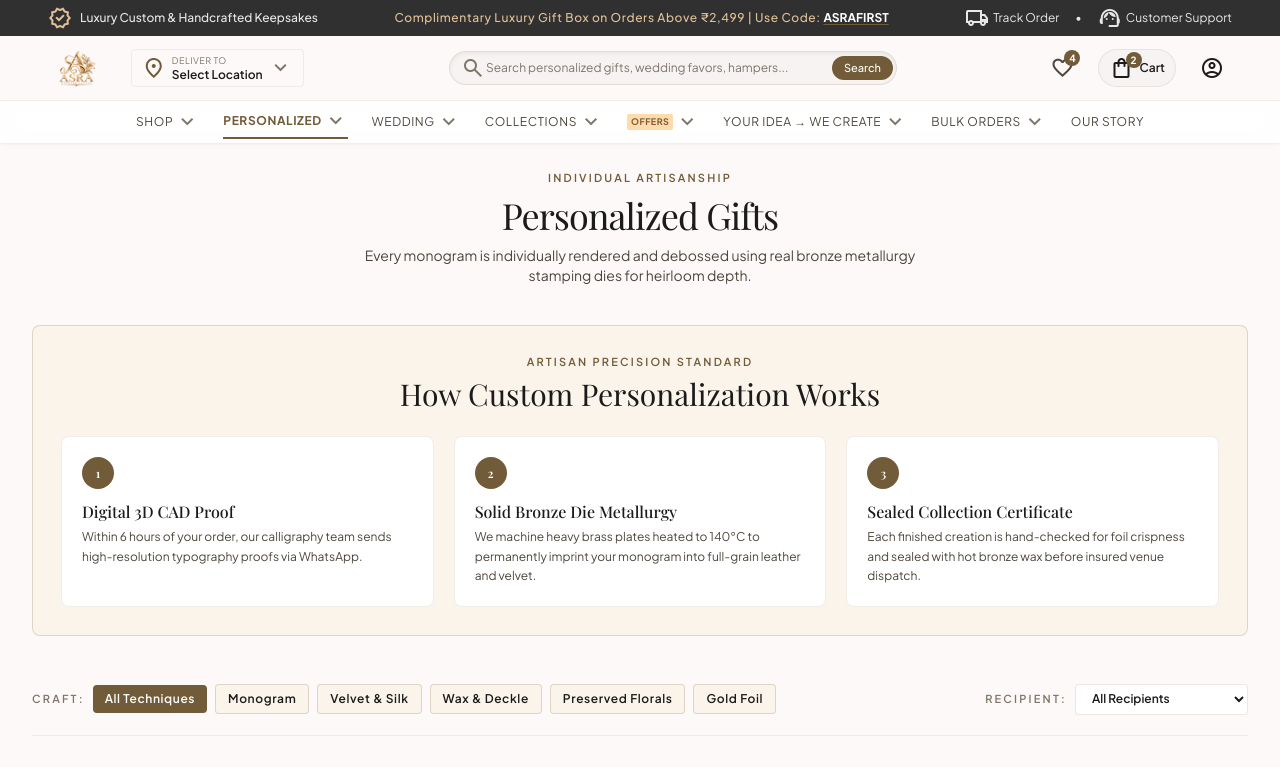
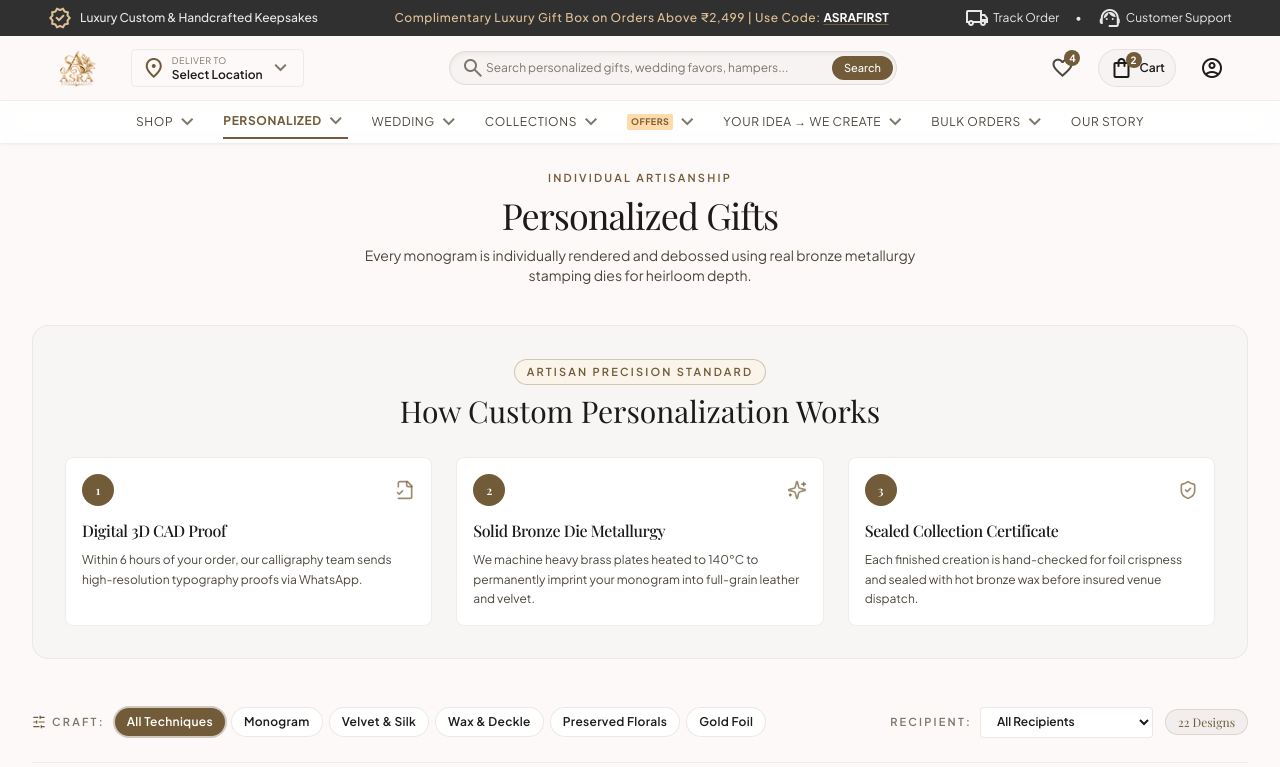
Before and after one commit to shahnawazalirkl-sudo/webusingAnti, a React (Vite) app in the folder Frontend/: page /personalized in a window 1280 px wide. Shown: the top 767 px of the page. Built offline with nearby package versions, Linux system fonts and the light colour scheme; a web font is replaced by a local one.

Commit message:
update personalized

```diff
--- a/Frontend/src/pages/PersonalizedPage.jsx
+++ b/Frontend/src/pages/PersonalizedPage.jsx
@@ -2,6 +2,9 @@ import React, { useState, useEffect, useRef } from 'react';
 import { useSearchParams, useLocation } from 'react-router-dom';
 import ProductCard from '../components/common/ProductCard';
 import { PRODUCTS } from '../data/productsData';
+import { Card, CardHeader, CardTitle, CardContent } from '../components/ui/card';
+import { Badge } from '../components/ui/badge';
+import { FileCheck2, Sparkles, ShieldCheck, SlidersHorizontal, RotateCcw, X, SearchX } from 'lucide-react';
 
 const PersonalizedPage = () => {
   const [searchParams, setSearchParams] = useSearchParams();
@@ -66,52 +69,73 @@ const PersonalizedPage = () => {
         </div>
 
         {/* How It Works Banner */}
-        <div className="bg-[#FAF4EB] rounded-xl p-5 sm:p-7 border border-primary/20 mb-10 sm:mb-12 shadow-xs">
-          <div className="text-center max-w-lg mx-auto mb-6">
-            <span className="text-[10px] sm:text-[11px] uppercase tracking-[0.2em] font-semibold text-primary block mb-1.5">
+        <div className="bg-surface-container-low/60 rounded-2xl p-5 sm:p-8 border border-outline-variant/30 mb-10 sm:mb-12 shadow-xs">
+          <div className="text-center max-w-lg mx-auto mb-7">
+            <Badge variant="gold" className="uppercase tracking-[0.2em] font-semibold text-[10px] sm:text-[11px] px-3 py-1 mb-2">
               Artisan Precision Standard
-            </span>
+            </Badge>
             <h2 className="font-serif text-2xl sm:text-3xl font-normal leading-tight text-on-surface">
               How Custom Personalization Works
             </h2>
           </div>
 
-          <div className="grid grid-cols-1 md:grid-cols-3 gap-3 sm:gap-4 lg:gap-5 text-xs text-on-surface-variant">
-            <div className="rounded-xl border border-outline-variant/30 bg-surface-container-lowest p-4 sm:p-5 shadow-xs hover:shadow-md hover:border-primary/40 transition-all duration-300">
-              <span className="w-8 h-8 rounded-full bg-primary text-on-primary font-serif text-xs font-semibold flex items-center justify-center mb-3 shadow-xs">
+          <div className="grid grid-cols-1 md:grid-cols-3 gap-4 sm:gap-5 lg:gap-6">
+            <Card className="hover:shadow-md hover:border-primary/40 transition-all duration-300">
+              <CardHeader className="pb-2">
+                <div className="flex items-center justify-between mb-2">
+                  <span className="w-8 h-8 rounded-full bg-primary text-on-primary font-serif text-xs font-semibold flex items-center justify-center shadow-xs">
                     1
                   </span>
-              <h4 className="font-serif text-base font-medium leading-snug text-on-surface mb-1">
+                  <FileCheck2 className="w-5 h-5 text-primary/70" />
+                </div>
+                <CardTitle className="font-serif text-base font-medium leading-snug text-on-surface">
                   Digital 3D CAD Proof
-              </h4>
+                </CardTitle>
+              </CardHeader>
+              <CardContent>
                 <p className="text-xs text-on-surface-variant leading-relaxed">
                   Within 6 hours of your order, our calligraphy team sends high-resolution typography proofs via WhatsApp.
                 </p>
-            </div>
+              </CardContent>
+            </Card>
 
-            <div className="rounded-xl border border-outline-variant/30 bg-surface-container-lowest p-4 sm:p-5 shadow-xs hover:shadow-md hover:border-primary/40 transition-all duration-300">
-              <span className="w-8 h-8 rounded-full bg-primary text-on-primary font-serif text-xs font-semibold flex items-center justify-center mb-3 shadow-xs">
+            <Card className="hover:shadow-md hover:border-primary/40 transition-all duration-300">
+              <CardHeader className="pb-2">
+                <div className="flex items-center justify-between mb-2">
+                  <span className="w-8 h-8 rounded-full bg-primary text-on-primary font-serif text-xs font-semibold flex items-center justify-center shadow-xs">
                     2
                   </span>
-              <h4 className="font-serif text-base font-medium leading-snug text-on-surface mb-1">
+                  <Sparkles className="w-5 h-5 text-primary/70" />
+                </div>
+                <CardTitle className="font-serif text-base font-medium leading-snug text-on-surface">
                   Solid Bronze Die Metallurgy
-              </h4>
+                </CardTitle>
+              </CardHeader>
+              <CardContent>
                 <p className="text-xs text-on-surface-variant leading-relaxed">
                   We machine heavy brass plates heated to 140°C to permanently imprint your monogram into full-grain leather and velvet.
                 </p>
-            </div>
+              </CardContent>
+            </Card>
 
-            <div className="rounded-xl border border-outline-variant/30 bg-surface-container-lowest p-4 sm:p-5 shadow-xs hover:shadow-md hover:border-primary/40 transition-all duration-300">
-              <span className="w-8 h-8 rounded-full bg-primary text-on-primary font-serif text-xs font-semibold flex items-center justify-center mb-3 shadow-xs">
+            <Card className="hover:shadow-md hover:border-primary/40 transition-all duration-300">
+              <CardHeader className="pb-2">
+                <div className="flex items-center justify-between mb-2">
+                  <span className="w-8 h-8 rounded-full bg-primary text-on-primary font-serif text-xs font-semibold flex items-center justify-center shadow-xs">
                     3
                   </span>
-              <h4 className="font-serif text-base font-medium leading-snug text-on-surface mb-1">
+                  <ShieldCheck className="w-5 h-5 text-primary/70" />
+                </div>
+                <CardTitle className="font-serif text-base font-medium leading-snug text-on-surface">
                   Sealed Collection Certificate
-              </h4>
+                </CardTitle>
+              </CardHeader>
+              <CardContent>
                 <p className="text-xs text-on-surface-variant leading-relaxed">
                   Each finished creation is hand-checked for foil crispness and sealed with hot bronze wax before insured venue dispatch.
                 </p>
-            </div>
+              </CardContent>
+            </Card>
           </div>
         </div>
 
@@ -119,10 +143,13 @@ const PersonalizedPage = () => {
         <div
           id="products"
           ref={productSectionRef}
-          className="flex flex-col sm:flex-row items-stretch sm:items-center justify-between gap-4 pb-5 mb-8 border-b border-outline-variant/30 scroll-mt-28"
+          className="space-y-4 pb-6 mb-8 border-b border-outline-variant/30 scroll-mt-28"
         >
-          <div className="flex items-center gap-2 flex-wrap">
-            <span className="text-[10px] sm:text-[11px] uppercase tracking-[0.2em] font-semibold text-outline">
+          <div className="flex flex-col lg:flex-row lg:items-center justify-between gap-4">
+            {/* Craft Pill Selector */}
+            <div className="flex items-center gap-1.5 flex-wrap">
+              <span className="text-[10px] sm:text-[11px] uppercase tracking-[0.2em] font-semibold text-outline mr-1 flex items-center gap-1.5">
+                <SlidersHorizontal className="w-3.5 h-3.5 text-primary" />
                 Craft:
               </span>
               {[
@@ -132,7 +159,9 @@ const PersonalizedPage = () => {
                 { id: 'wax', label: 'Wax & Deckle' },
                 { id: 'botanical', label: 'Preserved Florals' },
                 { id: 'gold', label: 'Gold Foil' }
-            ].map((c) => (
+              ].map((c) => {
+                const isActive = craftFilter === c.id;
+                return (
                   <button
                     key={c.id}
                     type="button"
@@ -145,19 +174,22 @@ const PersonalizedPage = () => {
                         return next;
                       });
                     }}
-                className={`px-3 py-1.5 rounded-lg text-xs font-semibold tracking-wider transition-all duration-300 cursor-pointer ${
-                  craftFilter === c.id
-                    ? 'bg-primary text-on-primary shadow-xs'
-                    : 'bg-[#FAF4EB] border border-primary/20 text-on-surface hover:border-primary hover:text-primary'
+                    className={`px-3 py-1.5 rounded-full text-xs font-semibold tracking-wide transition-all duration-200 cursor-pointer ${
+                      isActive
+                        ? 'bg-primary text-on-primary shadow-xs ring-2 ring-primary/30'
+                        : 'bg-surface-container-lowest border border-outline-variant/40 text-on-surface hover:border-primary/60 hover:text-primary'
                     }`}
                   >
                     {c.label}
                   </button>
-            ))}
+                );
+              })}
             </div>
 
-          <div className="flex items-center gap-2 self-end sm:self-auto">
-            <span className="text-[10px] sm:text-[11px] uppercase tracking-[0.2em] font-semibold text-outline">
+            {/* Recipient Filter & Item Count */}
+            <div className="flex items-center justify-between lg:justify-end gap-3">
+              <div className="flex items-center gap-2">
+                <span className="text-[10px] sm:text-[11px] uppercase tracking-[0.2em] font-semibold text-outline whitespace-nowrap">
                   Recipient:
                 </span>
                 <select
@@ -172,7 +204,8 @@ const PersonalizedPage = () => {
                       return next;
                     });
                   }}
-              className="bg-surface-container-lowest px-3 py-1.5 rounded-lg border border-outline-variant/40 text-xs font-semibold text-on-surface focus:border-primary focus:ring-1 focus:ring-primary focus:outline-none transition-colors cursor-pointer shadow-xs"
+                  aria-label="Filter gifts by recipient"
+                  className="bg-surface-container-lowest px-3 py-1.5 rounded-lg border border-outline-variant/40 text-xs font-semibold text-on-surface focus:border-primary focus:ring-2 focus:ring-primary/20 focus:outline-none transition-all cursor-pointer shadow-xs"
                 >
                   <option value="all">All Recipients</option>
                   <option value="bride">Bride &amp; Bridesmaids</option>
@@ -181,14 +214,109 @@ const PersonalizedPage = () => {
                   <option value="parents">Parents of the Couple</option>
                 </select>
               </div>
+
+              <Badge variant="outline" className="text-xs font-serif font-normal py-1 px-3 hidden sm:inline-flex">
+                {filtered.length} {filtered.length === 1 ? 'Design' : 'Designs'}
+              </Badge>
+            </div>
           </div>
 
-        {/* Product Grid */}
+          {/* Active Filter Chips & Reset */}
+          {(craftFilter !== 'all' || recipientFilter !== 'all') && (
+            <div className="flex items-center gap-2 flex-wrap pt-2">
+              <span className="text-[11px] text-on-surface-variant font-medium">Active Filters:</span>
+              {craftFilter !== 'all' && (
+                <Badge
+                  variant="secondary"
+                  className="text-xs gap-1 pl-2.5 pr-1.5 py-1 cursor-pointer hover:bg-secondary-container/90"
+                  onClick={() => {
+                    setCraftFilter('all');
+                    setSearchParams((prev) => {
+                      const next = new URLSearchParams(prev);
+                      next.delete('craft');
+                      return next;
+                    });
+                  }}
+                >
+                  Craft: {craftFilter}
+                  <X className="w-3 h-3 text-on-secondary-container/70 hover:text-on-secondary-container" />
+                </Badge>
+              )}
+              {recipientFilter !== 'all' && (
+                <Badge
+                  variant="secondary"
+                  className="text-xs gap-1 pl-2.5 pr-1.5 py-1 cursor-pointer hover:bg-secondary-container/90"
+                  onClick={() => {
+                    setRecipientFilter('all');
+                    setSearchParams((prev) => {
+                      const next = new URLSearchParams(prev);
+                      next.delete('recipient');
+                      return next;
+                    });
+                  }}
+                >
+                  Recipient: {recipientFilter}
+                  <X className="w-3 h-3 text-on-secondary-container/70 hover:text-on-secondary-container" />
+                </Badge>
+              )}
+              <button
+                type="button"
+                onClick={() => {
+                  setCraftFilter('all');
+                  setRecipientFilter('all');
+                  setSearchParams((prev) => {
+                    const next = new URLSearchParams(prev);
+                    next.delete('craft');
+                    next.delete('recipient');
+                    return next;
+                  });
+                }}
+                className="inline-flex items-center gap-1 text-[11px] font-semibold text-primary hover:underline ml-1 cursor-pointer"
+              >
+                <RotateCcw className="w-3 h-3" />
+                Clear All
+              </button>
+            </div>
+          )}
+        </div>
+
+        {/* Product Grid / Empty State */}
+        {filtered.length > 0 ? (
           <div className="grid grid-cols-1 sm:grid-cols-2 lg:grid-cols-4 gap-3 sm:gap-4 lg:gap-5">
             {filtered.map((product) => (
               <ProductCard key={product.id} product={product} aspectRatio="portrait" />
             ))}
           </div>
+        ) : (
+          <Card className="max-w-md mx-auto my-12 p-8 text-center border-dashed border-outline-variant/60 bg-surface-container-low/40">
+            <div className="w-12 h-12 rounded-full bg-primary/10 text-primary flex items-center justify-center mx-auto mb-4">
+              <SearchX className="w-6 h-6" />
+            </div>
+            <CardTitle className="font-serif text-xl font-medium text-on-surface mb-2">
+              No matching heirloom gifts
+            </CardTitle>
+            <p className="text-xs text-on-surface-variant leading-relaxed mb-6">
+              We couldn't find any personalized designs matching your selected craft technique or recipient.
+            </p>
+            <button
+              type="button"
+              onClick={() => {
+                setCraftFilter('all');
+                setRecipientFilter('all');
+                setSearchParams((prev) => {
+                  const next = new URLSearchParams(prev);
+                  next.delete('craft');
+                  next.delete('recipient');
+                  return next;
+                });
+              }}
+              className="inline-flex items-center justify-center gap-2 px-4 py-2 rounded-xl bg-primary text-on-primary text-xs font-semibold hover:bg-primary/90 transition-colors shadow-xs cursor-pointer"
+            >
+              <RotateCcw className="w-3.5 h-3.5" />
+              Reset All Filters
+            </button>
+          </Card>
+        )}
       </div>
     </div>
   );
```
Lines whose indentation alone changed are shown as unchanged.
